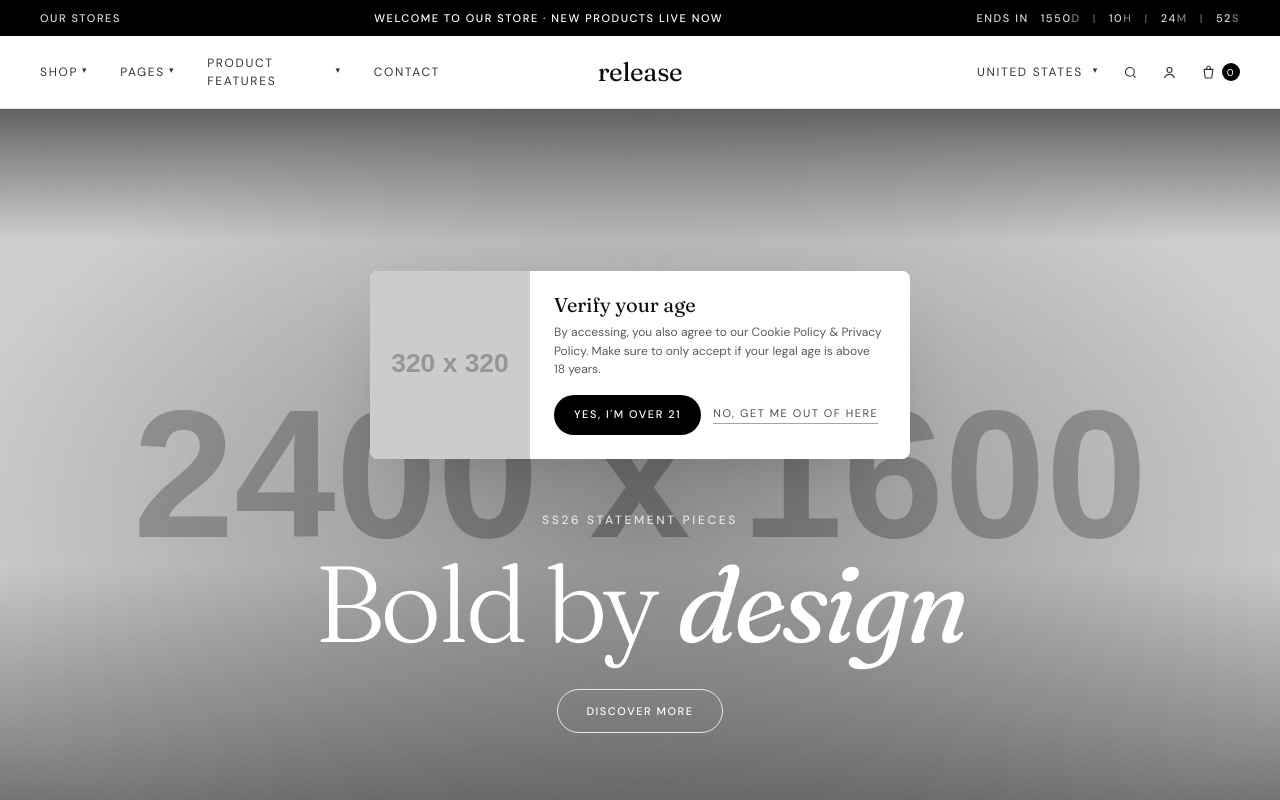
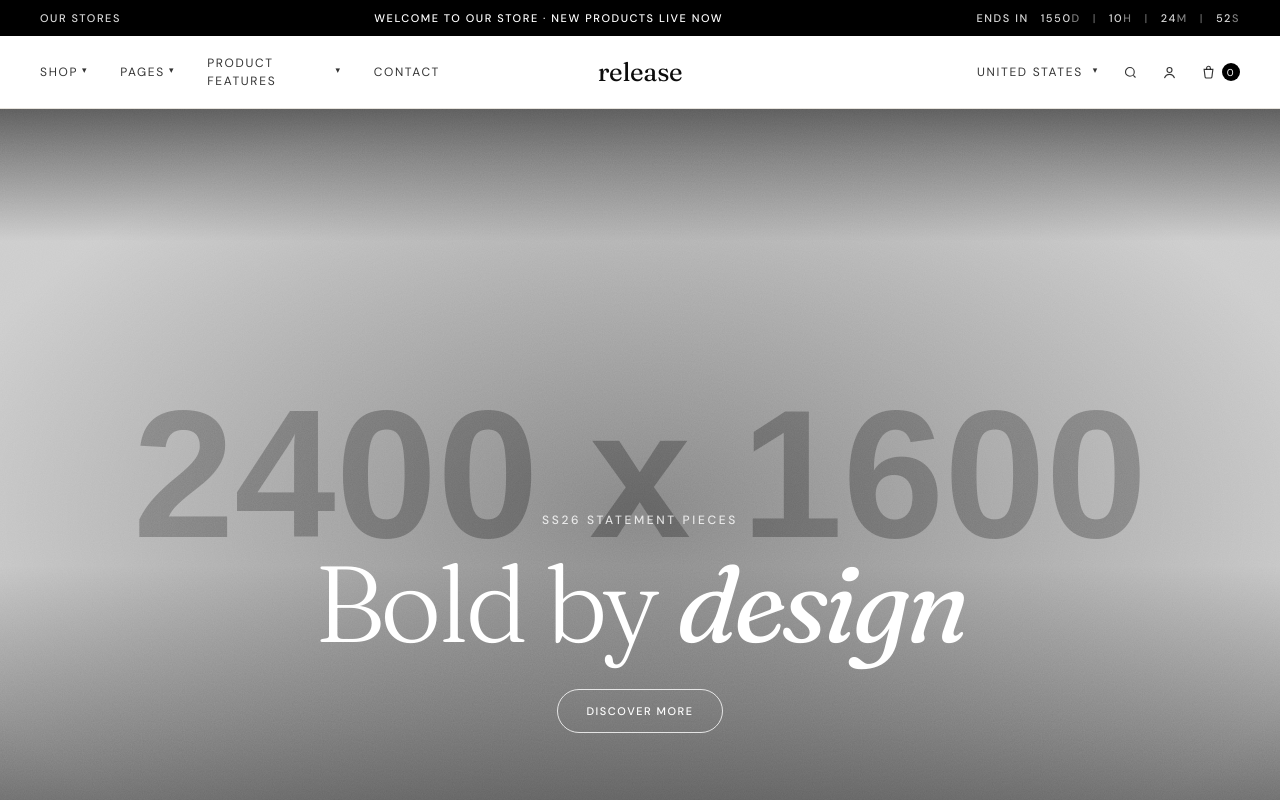
Before and after one commit to kubanrth/KICKBACK, a website: page index.html in a window 1280 px wide. Shown: the top 800 px of the page. Drawn offline with nearby package versions, Linux system fonts and the light colour scheme; placeholder pictures from the web are drawn by us.

Commit message:
Remove age verifier popup from hero
Co-Authored-By: Claude Opus 4.6 (1M context) <noreply@anthropic.com>

```diff
--- a/index.html
+++ b/index.html
@@ -21,18 +21,6 @@
     <div class="hero-shade"></div>
     <div class="grain"></div>
 
-    <!-- Age verifier popup -->
-    <div class="absolute left-1/2 top-[22%] -translate-x-1/2 z-20 hidden md:flex items-stretch bg-white rounded-lg shadow-pop overflow-hidden max-w-[560px]">
-      <div class="w-[160px] bg-[url('https://placehold.co/320x320/6a5a46/6a5a46.png')] bg-cover bg-center"></div>
-      <div class="p-6 pr-7 max-w-[380px]">
-        <h3 class="font-display text-[20px] leading-none mb-2">Verify your age</h3>
-        <p class="text-[12px] leading-[1.55] text-black/65">By accessing, you also agree to our Cookie Policy & Privacy Policy. Make sure to only accept if your legal age is above 18 years.</p>
-        <div class="mt-4 flex items-center gap-3">
-          <button class="pill pill-dark inline-flex items-center justify-center h-10 px-5 rounded-full bg-black text-white text-[11px] tracking-wide2 uppercase font-medium">Yes, I'm over 21</button>
-          <a href="#" class="text-[11px] tracking-wide2 uppercase link-underline text-black/70 hover:text-black">No, get me out of here</a>
-        </div>
-      </div>
-    </div>
 
     <div class="relative z-10 h-full w-full flex items-end pb-28">
       <div class="mx-auto max-w-[1600px] w-full px-6 md:px-10 text-center text-white">
```
